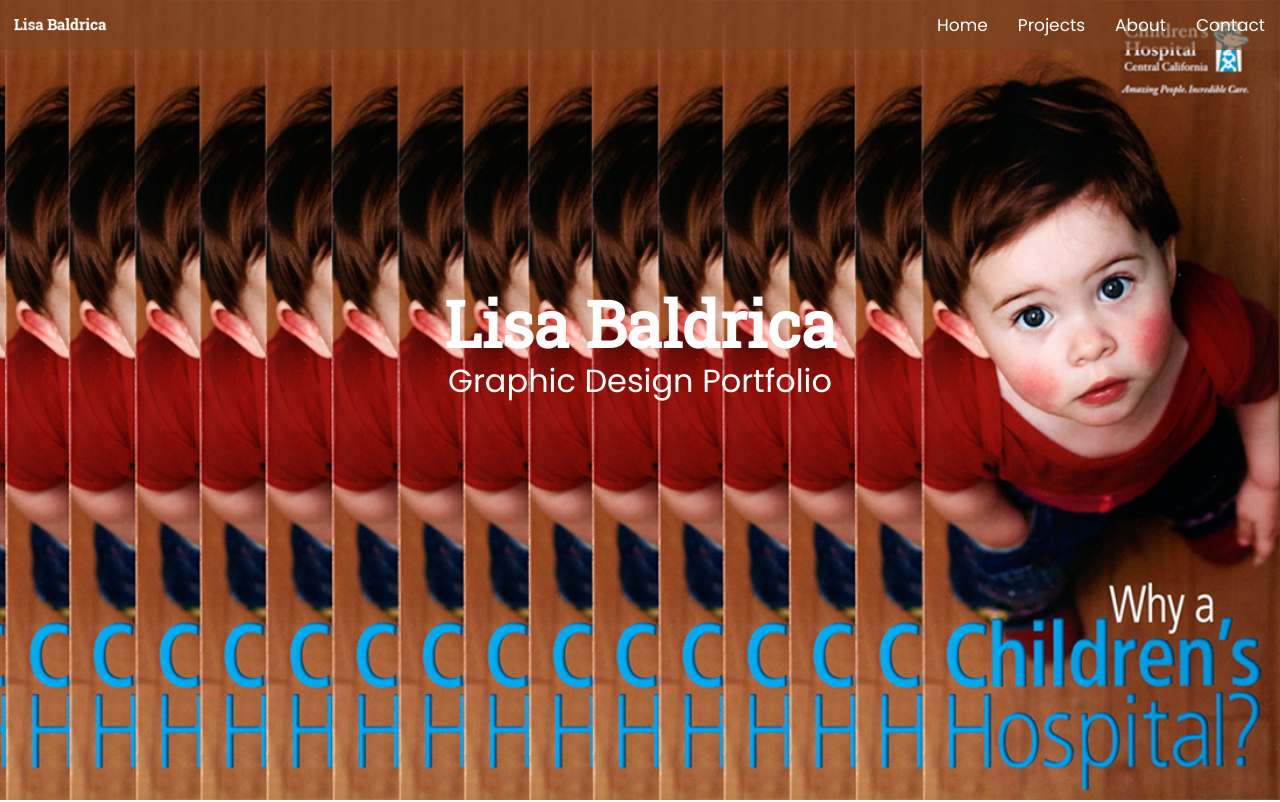
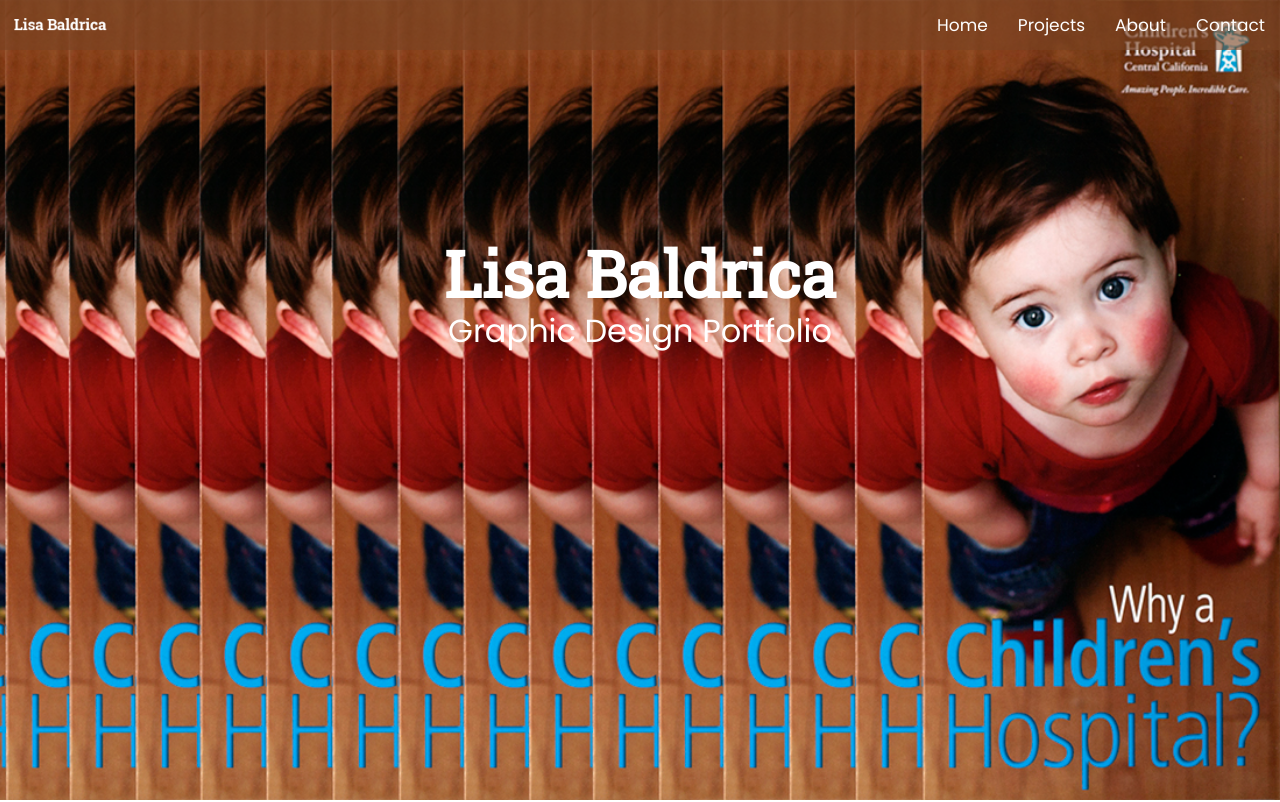
Before and after one commit to lisabaldrica/lisabaldrica.github.io, a plain HTML site: page index.html in a window 1280 px wide. Shown: the top 802 px of the page. Drawn offline with nearby package versions, Linux system fonts and the light colour scheme.

Commit message:
Update style.css

```diff
--- a/css/style.css
+++ b/css/style.css
@@ -36,7 +36,7 @@
   font-weight: bold;
   color: #fff;
   text-align: center;
-  margin-top: 240px;
+  margin-top: 190px;
 }
 
 .jumbotron p {
```
